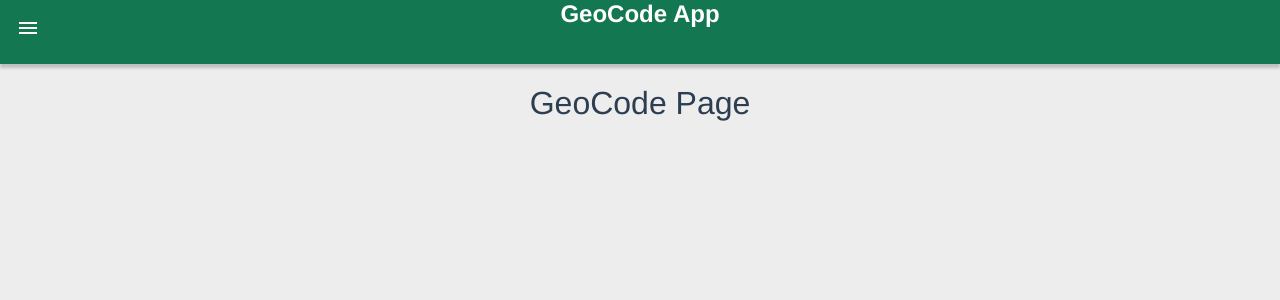
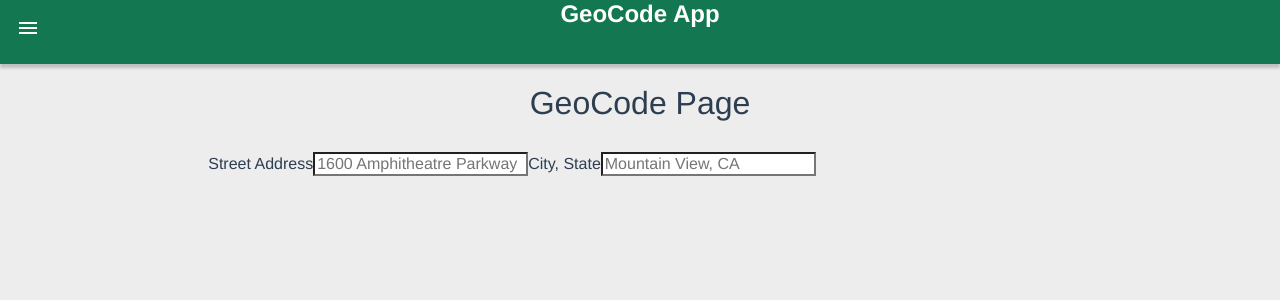
Before and after one commit to jafow/geocode-distance-client, a Vue app: page /#/geocode in a window 1280 px wide. Shown: the top 300 px of the page. Built offline with nearby package versions, Linux system fonts and the light colour scheme.

Commit message:
adds markup for geocode route

```diff
--- a/src/components/GeoCode.vue
+++ b/src/components/GeoCode.vue
@@ -1,5 +1,16 @@
 <template>
-    <h1 class="hello">{{ msg }}</h1>
+    <div id="geocode">
+        <h1 class="hello">{{ msg }}</h1>
+        <section class="w-80-ns w-100 ph-2">
+            <form id="form-geocode" class="center ph3-ns">
+                <label for="street">Street Address</label>
+                <input type="text" name="street" id="street" placeholder="1600 Amphitheatre Parkway" class="input-reset mv2" />
+
+                <label for="city" class="">City, State</label>
+                <input type="text" name="city" id="city" placeholder="Mountain View, CA" class="input-reset mv2" />
+            </form>
+        </section>
+    </div>
 </template>
 
 <script>
@@ -8,7 +19,7 @@ export default {
   data () {
     return {
       msg: 'GeoCode Page',
-      title: 'GeoCode',
+      title: 'GeoCode'
     }
   }
 }
```
